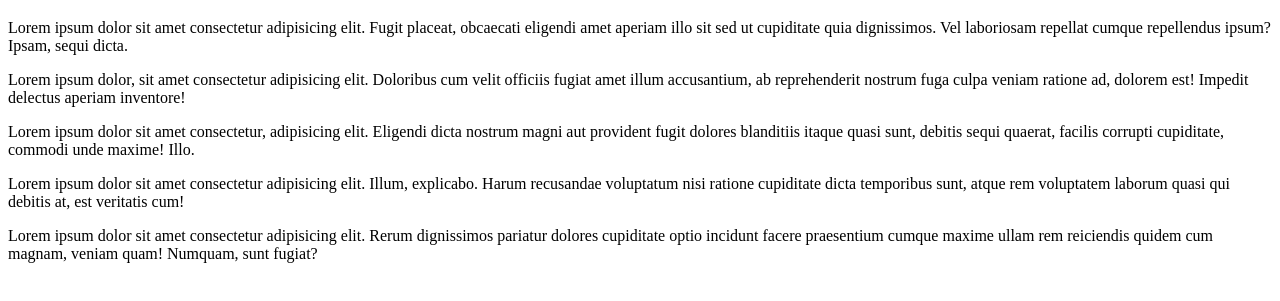
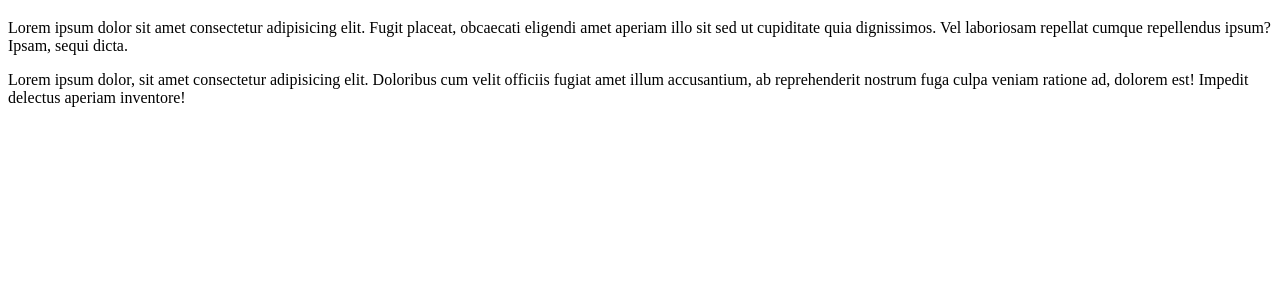
Before and after one commit to Kadiresh07/github, a plain HTML site: page index.html in a window 1280 px wide. Shown: the part 61-362 px from the top of the page. Drawn offline with Linux system fonts and the light colour scheme.

Commit message:
remove line

```diff
--- a/index.html
+++ b/index.html
@@ -17,16 +17,8 @@
     ab reprehenderit nostrum fuga culpa veniam ratione ad, dolorem est!
     Impedit delectus aperiam inventore!</p>
 
-    <p>Lorem ipsum dolor sit amet consectetur, adipisicing elit. Eligendi dicta nostrum magni
-        aut provident fugit dolores blanditiis
-        itaque quasi sunt, debitis sequi quaerat, facilis corrupti cupiditate,
-         commodi unde maxime! Illo.</p>
 
-   <p>Lorem ipsum dolor sit amet consectetur adipisicing elit. Illum, explicabo. Harum recusandae voluptatum nisi ratione cupiditate
-    dicta temporibus sunt, atque rem voluptatem laborum quasi qui debitis at, est veritatis cum!</p>
 
-    <p>Lorem ipsum dolor sit amet consectetur adipisicing elit. Rerum dignissimos pariatur dolores cupiditate optio incidunt facere
-        praesentium cumque maxime ullam rem reiciendis quidem cum magnam, veniam quam! Numquam, sunt fugiat?</p>
 
 
 </body>
```
